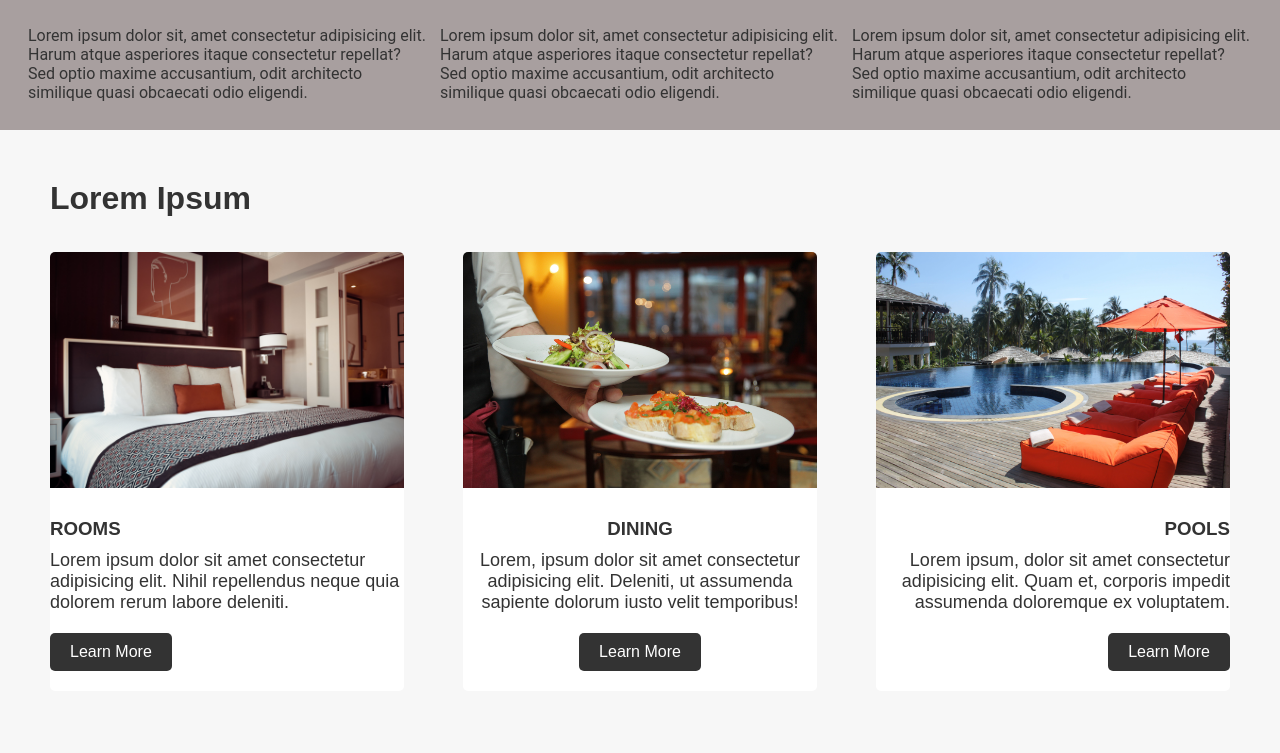
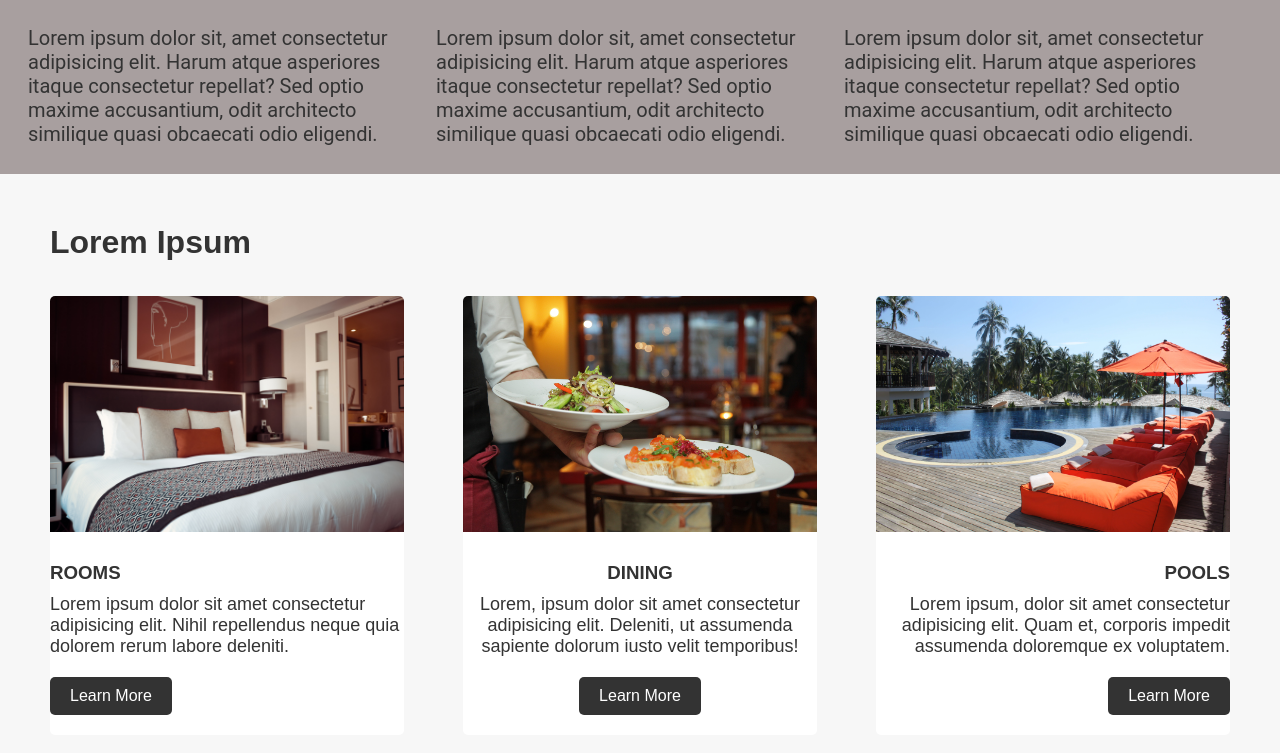
Before and after one commit to bhanukondabathula/simplotel-html-css-assignment, a plain HTML site: page index.html in a window 1280 px wide. Shown: the part 926-1679 px from the top of the page. Drawn offline with Linux system fonts and the light colour scheme.

Commit message:
styles.css

```diff
--- a/styles.css
+++ b/styles.css
@@ -160,6 +160,8 @@ body {
 .lorem {
     width: 400px;
     font-family: Roboto;
+    font-size: 20px;
+    margin-right: 20px;
 }
 
 .hero-text h1 {
```
